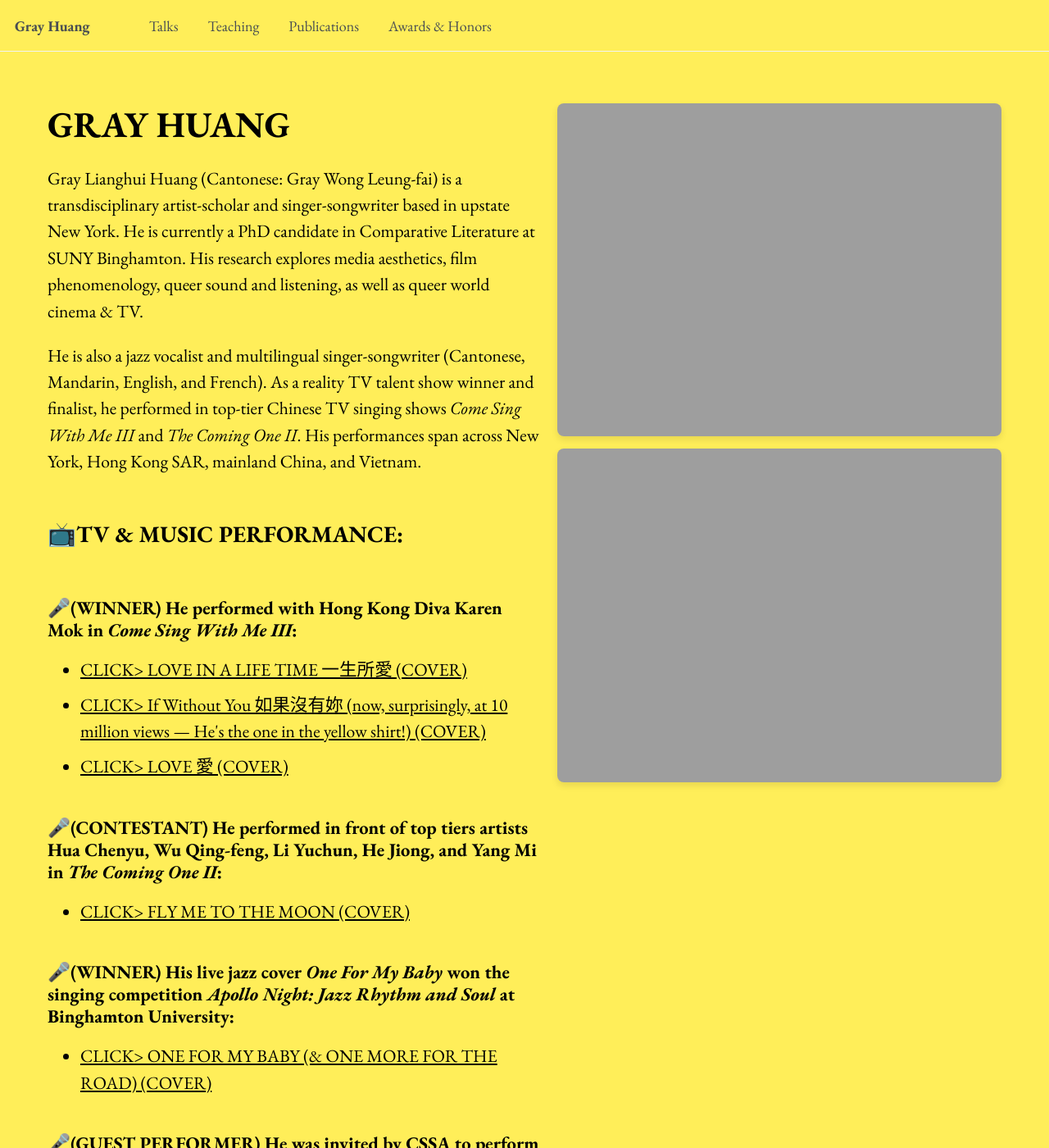
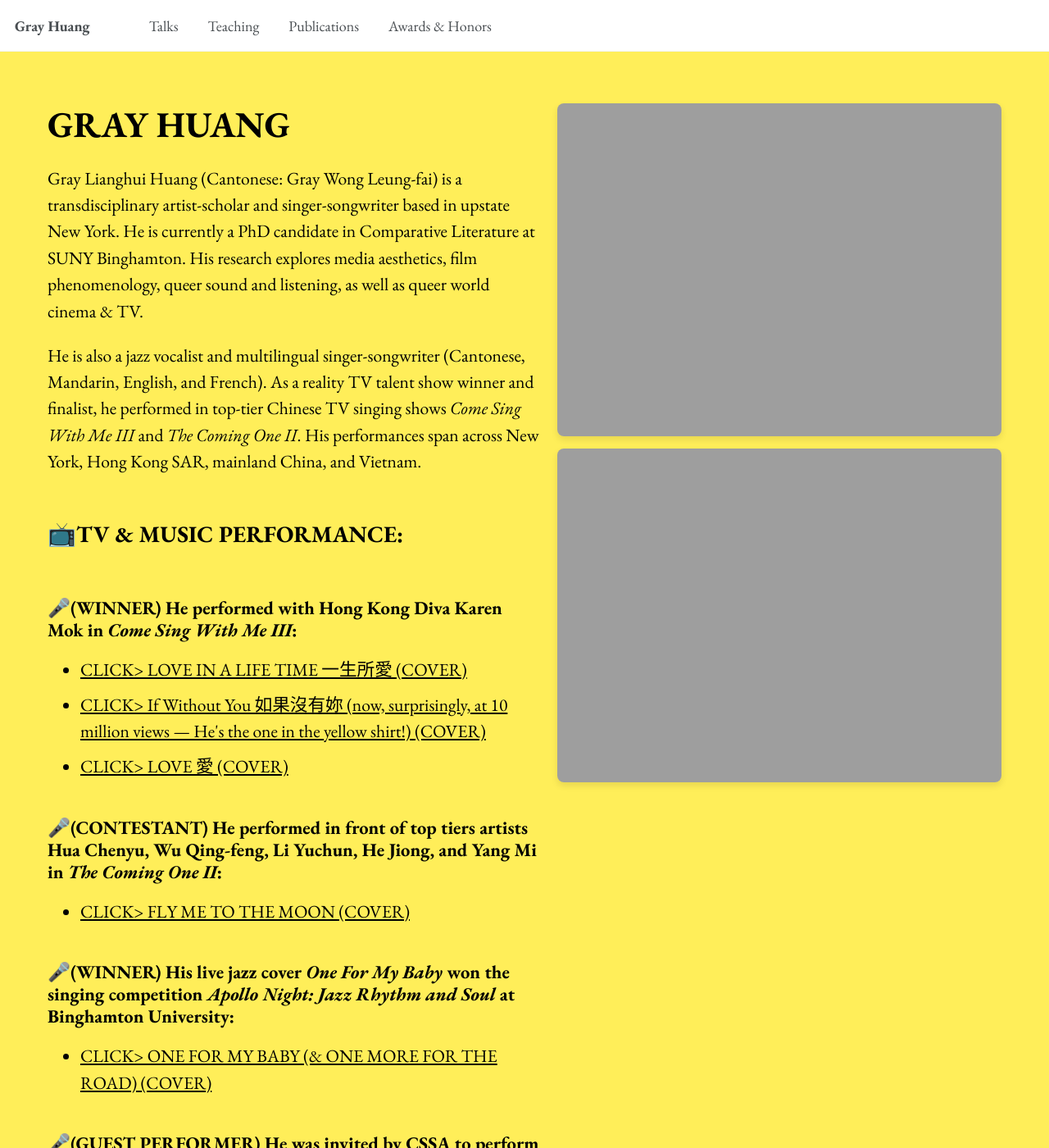
Before and after one commit to gray-huang/gray-huang.github.io, a Jekyll site: the page built from _pages/about.md, in a window 1280 px wide and 1400 px high. Shown: the whole window at 82% size. Built offline with Jekyll 4.4.1, drawn with Linux system fonts in a browser that asks for light colours.

Commit message:
change color

```diff
--- a/_layouts/single.html
+++ b/_layouts/single.html
@@ -16,7 +16,7 @@ layout: none
     <link rel="stylesheet" href="{{ '/assets/css/main.css' | relative_url }}">
     <noscript><link rel="stylesheet" href="{{ '/assets/css/noscript.css' | relative_url }}"></noscript>
   </head>
-  <body>
+  <body{% if page.body_class %} class="{{ page.body_class }}"{% endif %}>
 
     {% include masthead.html %}
 
--- a/_sass/_themes.scss
+++ b/_sass/_themes.scss
@@ -2,7 +2,7 @@
    SHARED THEME SETTINGS
    ========================================================================== */
 
-$global-bg-color      : #FFEE59;
+$global-bg-color      : #FFFFFF; // #FFEE59
 
 /* ==========================================================================
    TYPOGRAPHY
--- a/_sass/layout/_page.scss
+++ b/_sass/layout/_page.scss
@@ -462,3 +462,7 @@
       margin-top: 1em; /* Add some space between text and images when stacked */
   }
 }
+
+body.home-page-yellow {
+  background-color: #FFEE59; /* Your yellow color */
+}
```
Also changed, not shown: _pages/about.md (+1 -0 lines), 1 other file.
